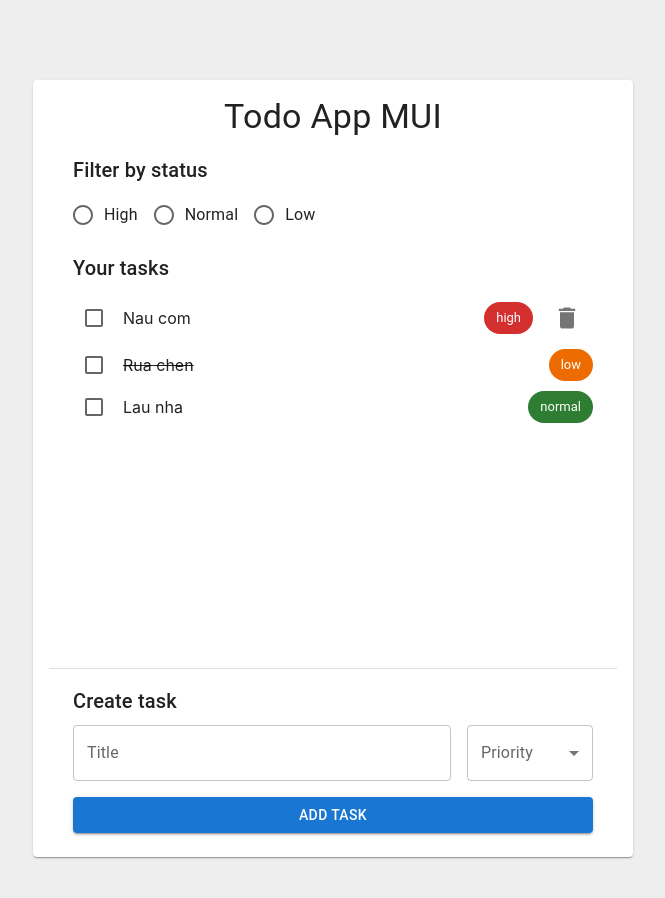
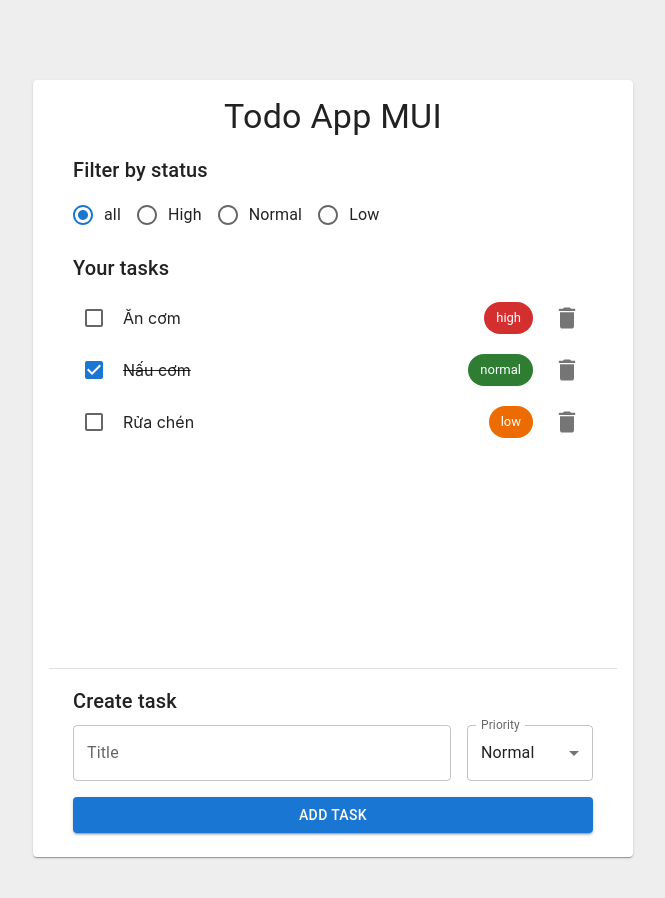
Before and after one commit to sawsew467/todo-mui, a React (Vite) app: page / in a window 1280 px wide. Shown: the top 898 px of the page, without its empty margins (307-972 px from the left). Built offline with nearby package versions, Linux system fonts and the light colour scheme.

Commit message:
handle delete

```diff
--- a/src/App.jsx
+++ b/src/App.jsx
@@ -20,8 +20,75 @@ import {
   Typography,
 } from "@mui/material";
 import DeleteIcon from "@mui/icons-material/Delete";
+import { getColor } from "./ultils/color";
+import { useState } from "react";
+
+const DATA = [
+  {
+    id: 1,
+    title: "Ăn cơm",
+    priority: "high",
+    isDone: false,
+  },
+  {
+    id: 2,
+    title: "Nấu cơm",
+    priority: "normal",
+    isDone: true,
+  },
+  {
+    id: 3,
+    title: "Rửa chén",
+    priority: "low",
+    isDone: false,
+  },
+];
 
 function App() {
+  const [filter, setFilter] = useState("all");
+  const [task, setTask] = useState({
+    id: "",
+    title: "",
+    priority: "normal",
+    isDone: false,
+  });
+  const [taskList, setTaskList] = useState([
+    {
+      id: 1,
+      title: "Ăn cơm",
+      priority: "high",
+      isDone: false,
+    },
+    {
+      id: 2,
+      title: "Nấu cơm",
+      priority: "normal",
+      isDone: true,
+    },
+    {
+      id: 3,
+      title: "Rửa chén",
+      priority: "low",
+      isDone: false,
+    },
+  ]);
+
+  const handleSubmit = () => {
+    console.log(task);
+    setTaskList([...taskList, task]);
+    setTask({
+      id: "",
+      title: "",
+      priority: "high",
+      isDone: false,
+    });
+  };
+
+  const handleDelete = (x) => {
+    const newArray = taskList.filter((task, index) => index !== x);
+    setTaskList(newArray)
+  }
+
   return (
     <>
       <Box
@@ -45,18 +112,22 @@ function App() {
                 Filter by status
               </Typography>
               <FormControl>
-                {/* <FormLabel id="demo-radio-buttons-group-label">
-                  Gender
-                </FormLabel> */}
                 <RadioGroup
+                  onChange={(e) => setFilter(e.target.value)}
                   aria-labelledby="demo-radio-buttons-group-label"
                   defaultValue="female"
                   name="radio-buttons-group"
+                  value={filter}
                   sx={{
                     display: "flex",
                     flexDirection: "row",
                   }}
                 >
+                  <FormControlLabel
+                    value="all"
+                    control={<Radio />}
+                    label="all"
+                  />
                   <FormControlLabel
                     value="high"
                     control={<Radio />}
@@ -80,34 +151,39 @@ function App() {
                 Your tasks
               </Typography>
               <Stack direction={"column"}>
-                <Stack direction={"row"} gap={1} alignItems={"center"}>
-                  <Checkbox />
-                  <Typography variant="body" flex={1}>
-                    Nau com
-                  </Typography>
-                  <Chip label="high" color="error" />
-                  <IconButton aria-label="delete" size="large">
-                    <DeleteIcon fontSize="inherit" />
-                  </IconButton>
-                </Stack>
-                <Stack direction={"row"} gap={1} alignItems={"center"}>
-                  <Checkbox />
-                  <Typography
-                    variant="body"
-                    flex={1}
-                    sx={{ textDecoration: "line-through" }}
-                  >
-                    Rua chen
-                  </Typography>
-                  <Chip label="low" color="warning" />
-                </Stack>
-                <Stack direction={"row"} gap={1} alignItems={"center"}>
-                  <Checkbox />
-                  <Typography variant="body" flex={1}>
-                    Lau nha
-                  </Typography>
-                  <Chip label="normal" color="success" />
-                </Stack>
+                {taskList.map(
+                  (task, index) =>
+                    (task.priority === filter || filter === 'all') ? (
+                      <>
+                        <Stack
+                          direction={"row"}
+                          gap={1}
+                          alignItems={"center"}
+                          key={index}
+                        >
+                          <Checkbox checked={task.isDone} />
+                          <Typography
+                            variant="body"
+                            flex={1}
+                            sx={{
+                              textDecoration: task.isDone
+                                ? "line-through"
+                                : "none",
+                            }}
+                          >
+                            {task.title}
+                          </Typography>
+                          <Chip
+                            label={task.priority}
+                            color={getColor(task.priority)}
+                          />
+                          <IconButton aria-label="delete" size="large" onClick={() => handleDelete(index)}>
+                            <DeleteIcon fontSize="inherit" />
+                          </IconButton>
+                        </Stack>
+                      </>
+                    ) : <></>
+                )}
               </Stack>
             </Container>
             <Divider sx={{ marginY: 2 }}></Divider>
@@ -120,7 +196,14 @@ function App() {
                   id="outlined-basic"
                   label="Title"
                   variant="outlined"
+                  value={task.title}
                   sx={{ flex: 3 }}
+                  onChange={(e) =>
+                    setTask({
+                      ...task,
+                      title: e.target.value,
+                    })
+                  }
                 />
                 <Box sx={{ flex: 1 }}>
                   <FormControl fullWidth>
@@ -130,18 +213,27 @@ function App() {
                     <Select
                       labelId="demo-simple-select-label"
                       id="demo-simple-select"
-                      // value={age}
+                      defaultValue={"normal"}
                       label="Priority"
-                      // onChange={handleChange}
+                      onChange={(event) =>
+                        setTask({
+                          ...task,
+                          priority: event.target.value,
+                        })
+                      }
                     >
-                      <MenuItem value={10}>High</MenuItem>
-                      <MenuItem value={20}>Normal</MenuItem>
-                      <MenuItem value={30}>Low</MenuItem>
+                      <MenuItem value={"high"}>High</MenuItem>
+                      <MenuItem value={"normal"}>Normal</MenuItem>
+                      <MenuItem value={"low"}>Low</MenuItem>
                     </Select>
                   </FormControl>
                 </Box>
               </Stack>
-              <Button variant="contained" sx={{ width: "100%", marginTop: 2 }}>
+              <Button
+                variant="contained"
+                sx={{ width: "100%", marginTop: 2 }}
+                onClick={handleSubmit}
+              >
                 Add task
               </Button>
             </Container>
--- /dev/null
+++ b/src/ultils/color.js
@@ -0,0 +1,10 @@
+export const getColor = (priority) => {
+    switch (priority) {
+      case "high":
+        return "error";
+      case "normal":
+        return "success";
+      case "low":
+        return "warning";
+    }
+  };
```
